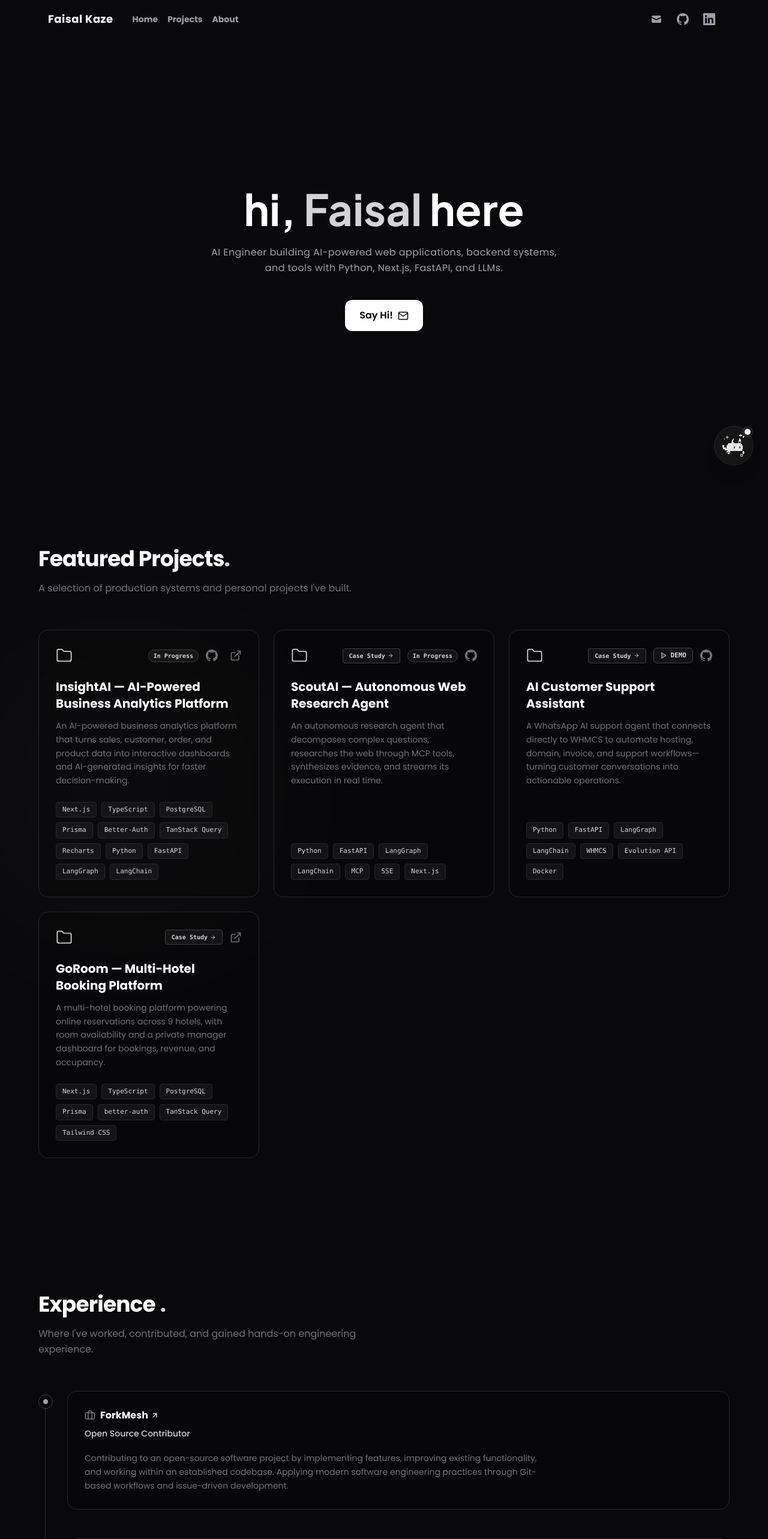
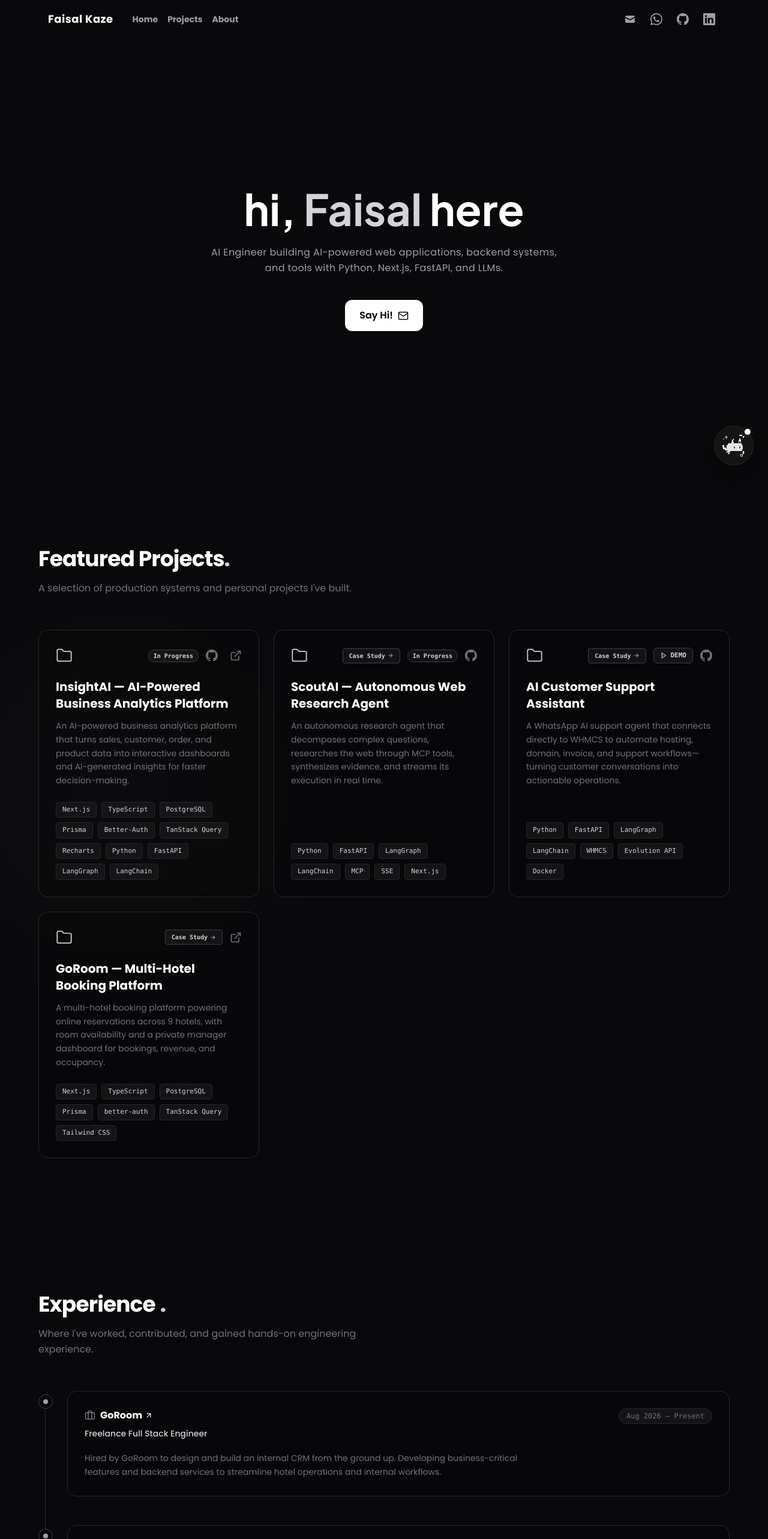
Before and after one commit to kaze1-dev/portfolio, a Next.js app: page / in a window 1280 px wide. Shown: the top 2566 px of the page at 60% size. Built offline with nearby package versions, Linux system fonts and the light colour scheme.

Commit message:
feat: experience updates

```diff
--- a/components/About.tsx
+++ b/components/About.tsx
@@ -21,17 +21,17 @@ const About = () => {
               <span className="font-medium text-zinc-200">
                 Full-Stack &amp; AI Engineer
               </span>{" "}
-              and Computer Science student focused on building web
-              applications, backend systems, and AI-powered software.
+              focused on building production-ready web applications, backend
+              systems, and AI-powered software.
             </p>
 
             <p>
               I work across the stack with{" "}
               <span className="font-medium text-zinc-200">
-                Next.js, TypeScript, Python, FastAPI, PostgreSQL
-              </span>{" "}
-              and modern AI technologies. I&apos;ve built everything from
-              full-stack platforms and booking systems to{" "}
+                Next.js, TypeScript, Python, FastAPI, and PostgreSQL
+              </span>
+              . I&apos;ve built everything from full-stack platforms and
+              booking systems to{" "}
               <span className="font-medium text-zinc-200">
                 LLM-powered applications, RAG systems, and agentic workflows
               </span>
@@ -40,12 +40,14 @@ const About = () => {
 
             <p>
               I&apos;m particularly interested in the engineering behind AI
-              systems — how models, tools, APIs, data, and application
-              architecture come together to build software that is actually
-              useful. I&apos;m currently contributing to{" "}
-              <span className="font-medium text-white">ForkMesh</span> and
-              continuing to explore AI engineering and system design through
-              independent projects.
+              systems — bringing models, tools, APIs, data, and application
+              architecture together to build software that is actually useful.
+              I enjoy taking ideas from{" "}
+              <span className="font-medium text-white">
+                concept to a working product
+              </span>
+              , with a strong focus on clean architecture, scalability, and
+              real-world use cases.
             </p>
 
             <p className="text-zinc-500">
--- a/components/Footer.tsx
+++ b/components/Footer.tsx
@@ -1,37 +1,39 @@
 "use client";
 
-import React, { useState } from 'react';
-import { BsGithub, BsLinkedin } from 'react-icons/bs';
-import { HiMail } from 'react-icons/hi';
-import { LuArrowUp, LuSend } from 'react-icons/lu';
-import { z } from 'zod';
+import React, { useState } from "react";
+import { BsGithub, BsLinkedin, BsWhatsapp } from "react-icons/bs";
+import { HiMail } from "react-icons/hi";
+import { LuArrowUp, LuSend } from "react-icons/lu";
+import { z } from "zod";
 
 const contactSchema = z.object({
-  name: z.string().min(1, 'Name is required.'),
+  name: z.string().min(1, "Name is required."),
   email: z
     .string()
-    .min(1, 'Email is required.')
-    .email('Please enter a valid email address.'),
-  message: z.string().min(1, 'Message cannot be empty.'),
+    .min(1, "Email is required.")
+    .email("Please enter a valid email address."),
+  message: z.string().min(1, "Message cannot be empty."),
 });
 
 type ContactFormData = z.infer<typeof contactSchema>;
 
 const Footer = () => {
   const [formData, setFormData] = useState<ContactFormData>({
-    name: '',
-    email: '',
-    message: '',
+    name: "",
+    email: "",
+    message: "",
   });
+
   const [errors, setErrors] = useState<{
     [K in keyof ContactFormData]?: string;
   }>({});
+
   const [status, setStatus] = useState<
-    'idle' | 'submitting' | 'success' | 'error'
-  >('idle');
+    "idle" | "submitting" | "success" | "error"
+  >("idle");
 
   const scrollToTop = () => {
-    window.scrollTo({ top: 0, behavior: 'smooth' });
+    window.scrollTo({ top: 0, behavior: "smooth" });
   };
 
   const handleChange = (
@@ -62,24 +64,24 @@ const Footer = () => {
     }
 
     setErrors({});
-    setStatus('submitting');
+    setStatus("submitting");
 
     try {
-      const response = await fetch('/api/contact', {
-        method: 'POST',
-        headers: { 'Content-Type': 'application/json' },
+      const response = await fetch("/api/contact", {
+        method: "POST",
+        headers: { "Content-Type": "application/json" },
         body: JSON.stringify(formData),
       });
 
       if (response.ok) {
-        setStatus('success');
-        setFormData({ name: '', email: '', message: '' });
+        setStatus("success");
+        setFormData({ name: "", email: "", message: "" });
       } else {
-        setStatus('error');
+        setStatus("error");
       }
     } catch (error) {
       console.error(error);
-      setStatus('error');
+      setStatus("error");
     }
   };
 
@@ -89,16 +91,22 @@ const Footer = () => {
         <div className="grid grid-cols-1 gap-8 border-b border-zinc-800 pb-8 md:grid-cols-2">
           <div className="flex flex-col justify-center space-y-4">
             <h2 className="text-2xl font-bold tracking-wide text-white">
-              Let's build something <span className="text-zinc-300">together.</span>
+              Let&apos;s build something{" "}
+              <span className="text-zinc-300">together.</span>
             </h2>
 
             <p className="max-w-sm text-sm leading-relaxed text-zinc-400">
               Have a project in mind, a job opportunity, or just want to say
-              hello? Drop a message and I'll get back to you as soon as possible.
+              hello? Drop a message and I&apos;ll get back to you as soon as
+              possible.
             </p>
           </div>
 
-          <form onSubmit={handleSubmit} className="flex flex-col gap-4" noValidate>
+          <form
+            onSubmit={handleSubmit}
+            className="flex flex-col gap-4"
+            noValidate
+          >
             <div className="grid grid-cols-1 gap-4 sm:grid-cols-2">
               <div className="flex flex-col gap-1.5">
                 <input
@@ -108,12 +116,14 @@ const Footer = () => {
                   value={formData.name}
                   onChange={handleChange}
                   className={`w-full rounded-lg border bg-zinc-900/60 px-4 py-2.5 text-sm text-zinc-200 placeholder-zinc-600 transition-all duration-200 focus:bg-zinc-900 focus:outline-none ${errors.name
-                    ? 'border-rose-500/50 focus:border-rose-500'
-                    : 'border-zinc-800 focus:border-zinc-500'
+                      ? "border-rose-500/50 focus:border-rose-500"
+                      : "border-zinc-800 focus:border-zinc-500"
                     }`}
                 />
                 {errors.name && (
-                  <span className="px-1 text-xs text-rose-500">{errors.name}</span>
+                  <span className="px-1 text-xs text-rose-500">
+                    {errors.name}
+                  </span>
                 )}
               </div>
 
@@ -125,12 +135,14 @@ const Footer = () => {
                   value={formData.email}
                   onChange={handleChange}
                   className={`w-full rounded-lg border bg-zinc-900/60 px-4 py-2.5 text-sm text-zinc-200 placeholder-zinc-600 transition-all duration-200 focus:bg-zinc-900 focus:outline-none ${errors.email
-                    ? 'border-rose-500/50 focus:border-rose-500'
-                    : 'border-zinc-800 focus:border-zinc-500'
+                      ? "border-rose-500/50 focus:border-rose-500"
+                      : "border-zinc-800 focus:border-zinc-500"
                     }`}
                 />
                 {errors.email && (
-                  <span className="px-1 text-xs text-rose-500">{errors.email}</span>
+                  <span className="px-1 text-xs text-rose-500">
+                    {errors.email}
+                  </span>
                 )}
               </div>
             </div>
@@ -143,8 +155,8 @@ const Footer = () => {
                 value={formData.message}
                 onChange={handleChange}
                 className={`w-full resize-none rounded-lg border bg-zinc-900/60 px-4 py-2.5 text-sm text-zinc-200 placeholder-zinc-600 transition-all duration-200 focus:bg-zinc-900 focus:outline-none ${errors.message
-                  ? 'border-rose-500/50 focus:border-rose-500'
-                  : 'border-zinc-800 focus:border-zinc-500'
+                    ? "border-rose-500/50 focus:border-rose-500"
+                    : "border-zinc-800 focus:border-zinc-500"
                   }`}
               />
               {errors.message && (
@@ -156,12 +168,13 @@ const Footer = () => {
 
             <div className="flex flex-wrap items-center justify-between gap-4">
               <div>
-                {status === 'success' && (
+                {status === "success" && (
                   <p className="text-xs font-medium text-zinc-300">
                     Message sent successfully!
                   </p>
                 )}
-                {status === 'error' && (
+
+                {status === "error" && (
                   <p className="text-xs font-medium text-rose-500">
                     Something went wrong. Please try again.
                   </p>
@@ -170,10 +183,12 @@ const Footer = () => {
 
               <button
                 type="submit"
-                disabled={status === 'submitting'}
+                disabled={status === "submitting"}
                 className="ml-auto flex items-center justify-center space-x-2 rounded-lg bg-white px-5 py-2 text-sm font-medium text-black shadow-lg shadow-black/20 transition-all duration-200 hover:bg-zinc-200 disabled:cursor-not-allowed disabled:opacity-50"
               >
-                <span>{status === 'submitting' ? 'Sending...' : 'Send Message'}</span>
+                <span>
+                  {status === "submitting" ? "Sending..." : "Send Message"}
+                </span>
                 <LuSend size={14} />
               </button>
             </div>
@@ -185,8 +200,12 @@ const Footer = () => {
             <div className="select-none font-bold tracking-wide text-white">
               Faisal Kaze<span className="text-zinc-300">.</span>
             </div>
+
             <span className="hidden text-zinc-700 sm:inline">|</span>
-            <p className="text-xs text-zinc-600">&copy; 2026 All rights reserved.</p>
+
+            <p className="text-xs text-zinc-600">
+              &copy; 2026 All rights reserved.
+            </p>
           </div>
 
           <div className="flex items-center space-x-3">
@@ -208,6 +227,16 @@ const Footer = () => {
               className="rounded-lg border border-zinc-800 bg-zinc-900/60 p-2 text-zinc-500 transition-all duration-200 hover:border-zinc-600 hover:bg-zinc-900 hover:text-white"
             >
               <BsLinkedin size={16} />
+            </a>
+
+            <a
+              href="https://wa.me/923316855008?text=Hi%20Faisal%2C%20I%20found%20your%20portfolio%20and%20I'd%20like%20to%20discuss%20a%20project."
+              target="_blank"
+              rel="noopener noreferrer"
+              aria-label="WhatsApp"
+              className="rounded-lg border border-zinc-800 bg-zinc-900/60 p-2 text-zinc-500 transition-all duration-200 hover:border-zinc-600 hover:bg-zinc-900 hover:text-white"
+            >
+              <BsWhatsapp size={16} />
             </a>
 
             <a
--- a/components/Header.tsx
+++ b/components/Header.tsx
@@ -1,7 +1,7 @@
-import Link from 'next/link';
-import React from 'react';
-import { BsGithub, BsLinkedin } from 'react-icons/bs';
-import { HiMail } from 'react-icons/hi';
+import Link from "next/link";
+import React from "react";
+import { BsGithub, BsLinkedin, BsWhatsapp } from "react-icons/bs";
+import { HiMail } from "react-icons/hi";
 
 const Header = () => {
   return (
@@ -19,12 +19,14 @@ const Header = () => {
             >
               Home
             </Link>
+
             <Link
               href="/#projects"
               className="rounded-lg text-sm font-black text-zinc-400 transition-all duration-200 hover:text-white"
             >
               Projects
             </Link>
+
             <Link
               href="/#about"
               className="rounded-lg text-sm font-black text-zinc-400 transition-all duration-200 hover:text-white"
@@ -42,6 +44,17 @@ const Header = () => {
           >
             <HiMail size={20} />
           </a>
+
+          <a
+            href="https://wa.me/923316855008"
+            target="_blank"
+            rel="noopener noreferrer"
+            className="rounded-lg p-2 text-zinc-400 transition-all duration-200 hover:text-white"
+            aria-label="WhatsApp"
+          >
+            <BsWhatsapp size={20} />
+          </a>
+
           <a
             href="https://github.com/kaze1-dev"
             target="_blank"
@@ -51,6 +64,7 @@ const Header = () => {
           >
             <BsGithub size={20} />
           </a>
+
           <a
             href="https://www.linkedin.com/in/faisal-abbas-codes"
             target="_blank"
--- a/components/experience.tsx
+++ b/components/experience.tsx
@@ -14,20 +14,36 @@ type Experience = {
 const Experience = () => {
   const experiences: Experience[] = [
     {
+      company: "GoRoom",
+      role: "Freelance Full Stack Engineer",
+      period: "Aug 2026 — Present",
+      description:
+        "Hired by GoRoom to design and build an internal CRM from the ground up. Developing business-critical features and backend services to streamline hotel operations and internal workflows.",
+      link: "https://www.goroom.pk",
+    },
+    {
       company: "ForkMesh",
       role: "Open Source Contributor",
-      period: "Aug 2026 — Present",
+      period: "Jul 2026 — Aug 2026",
       description:
-        "Contributing to an open-source software project by implementing features, improving existing functionality, and working within an established codebase. Applying modern software engineering practices through Git-based workflows and issue-driven development.",
+        "Contributed to an open-source software project by implementing features, improving existing functionality, and working within an established codebase. Applied modern software engineering practices through Git-based workflows and issue-driven development.",
       link: "https://github.com/ForkMesh",
+    },
+    {
+      company: "GoRoom",
+      role: "Full Stack Engineer",
+      period: "Apr 2026 — Jun 2026",
+      description:
+        "Built and engineered the GoRoom multi-hotel booking platform from scratch as the sole engineer behind the product. Designed and implemented the full-stack architecture, hotel search, authentication, booking workflows, database layer, and responsive user experience using Next.js, TypeScript, PostgreSQL, and Prisma.",
+      link: "https://www.goroom.pk",
     },
     {
       company: "Tricasol",
       role: "AI Engineer Intern",
-      period: "Jun 2026 — Aug 2026",
+      period: "Jan 2026 — Mar 2026",
       description:
         "Built AI-powered backend systems and LLM-driven workflows for real-world business applications. Developed a WhatsApp customer support agent for hosting, domain, invoice, and support queries, integrating LLM workflows with WHMCS. Built backend services using Python and FastAPI and worked with LangChain, LangGraph, LLM APIs, and Docker.",
-      link: "https://tricasol.com"
+      link: "https://tricasol.com",
     },
   ];
 
@@ -90,9 +106,9 @@ const Experience = () => {
                       </p>
                     </div>
 
-                  {/*   <span className="w-fit rounded-full border border-zinc-800 bg-zinc-900/80 px-3 py-1 text-xs font-mono text-zinc-500">
+                    <span className="w-fit rounded-full border border-zinc-800 bg-zinc-900/80 px-3 py-1 text-xs font-mono text-zinc-500">
                       {experience.period}
-                    </span> */}
+                    </span>
                   </div>
 
                   <p className="max-w-3xl text-sm leading-relaxed text-zinc-500">
```
